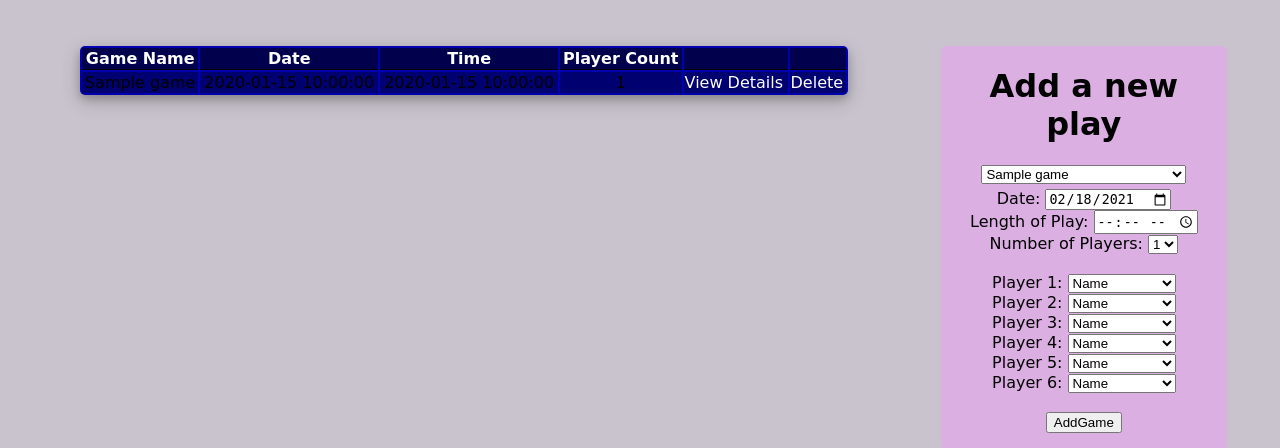
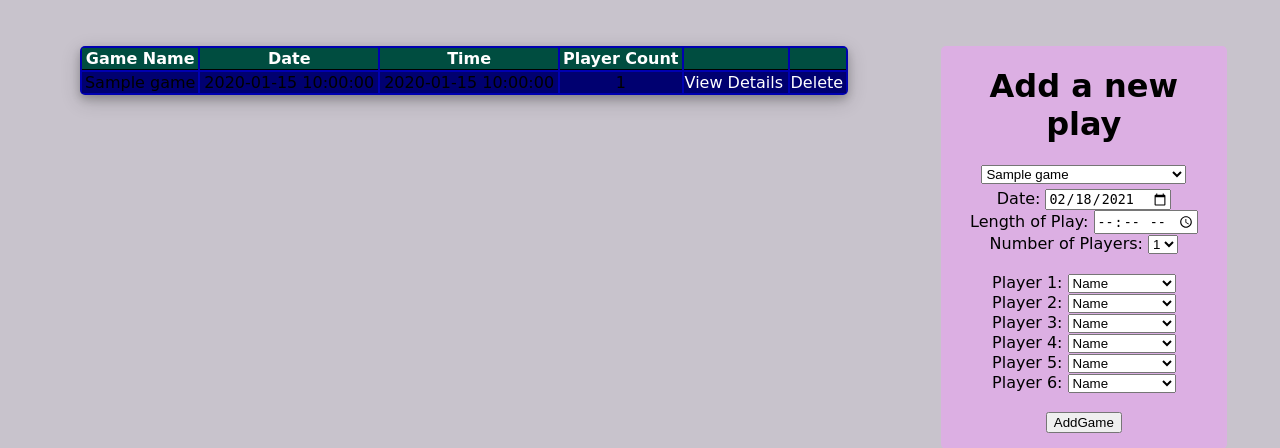
Before and after one commit to Labinopper/Website-v2, a PHP site: page /addplay.php in a window 1280 px wide. Shown: the part 54-502 px from the top of the page. Run offline with PHP 8.4, Linux system fonts and the light colour scheme; the visitor is signed in with stand-in values (Sample User, id 1); tables that the repository leaves empty or names only in its code hold one stand-in row (values such as "Sample post").

Commit message:
Colour schemes

```diff
--- a/styles.css
+++ b/styles.css
@@ -191,7 +191,7 @@ body {
 th {
     font-weight: bold;
     border-bottom: 1px solid black;
-    background-color: #00004c;
+    background-color: #004d40;
     color: white;
 }
 
```
